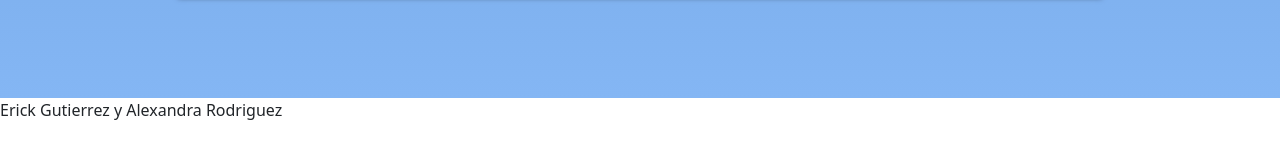
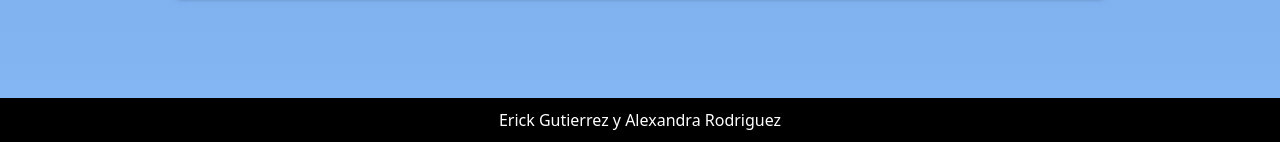
Before and after one commit to Guti2k/Games-Store, a plain HTML site: page view/videojoc2.html in a window 1280 px wide. Shown: the part 1271-1413 px from the top of the page. Drawn offline with nearby package versions, Linux system fonts and the light colour scheme.

Commit message:
footer sonic

```diff
--- a/css/style.videojocs2.css
+++ b/css/style.videojocs2.css
@@ -228,6 +228,17 @@ header{
 #texto4{
     text-align: center;
     padding: 10px;
+}
+
+footer{
+    background-color: black;
+    text-align: center;
+    color: white;
+}
+
+footer p{
+    padding: 10px;
+    margin: 0;
 }
 
 
--- a/view/videojoc2.html
+++ b/view/videojoc2.html
@@ -34,7 +34,7 @@
                             <a class="nav-link" href="./videojoc3.html">Fornite</a>
                           </li>
                           <li class="nav-item">
-                            <a class="nav-link" href="./videojoc4.html">Apex</a>
+                            <a class="nav-link" href="./videojoc4.html">Apex Legends</a>
                           </li>
                           <li class="nav-item">
                             <a class="nav-link" href="./videojoc5.html">Valorant</a>
```
